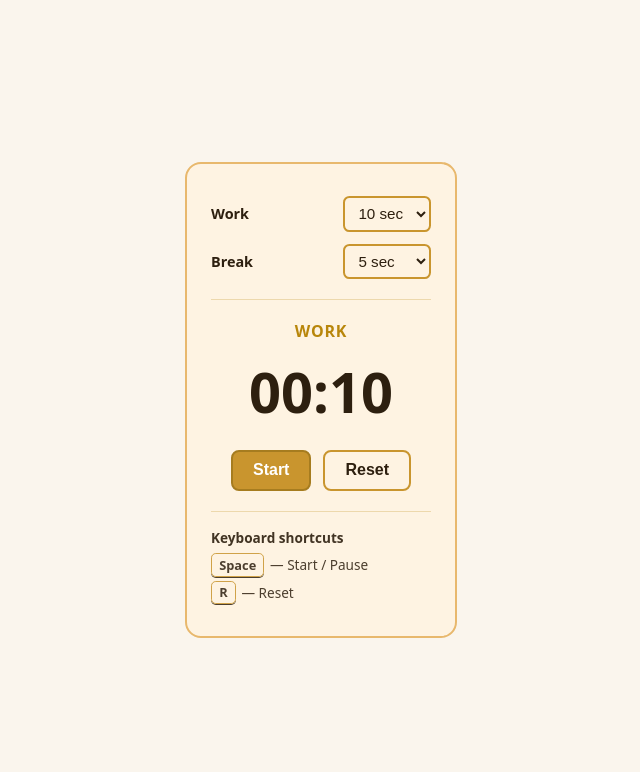
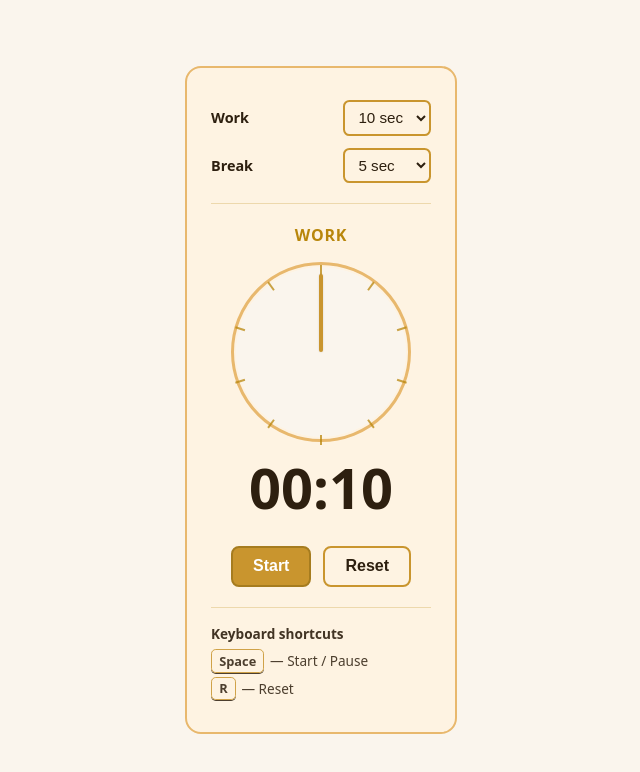
Before and after one commit to crisguardiola/pomodoro-timer, a website built with Vite: page index.html in a window 1280 px wide. Shown: the whole page, without its empty margins (319-959 px from the left). Built offline with nearby package versions, Linux system fonts and the light colour scheme.

Commit message:
analog clock

```diff
--- a/src/main.js
+++ b/src/main.js
@@ -25,6 +25,8 @@ let startPauseBtn;
 let rootEl;
 let workDurationSelect;
 let breakDurationSelect;
+let clockHandEl;
+let clockFaceEl;
 
 /** AudioContext for notification sound (created on first use / user gesture). */
 let audioContext = null;
@@ -160,15 +162,35 @@ function tick() {
 // --- Display -----------------------------------------------------------------
 
 /**
- * Updates the DOM: countdown text, Start/Pause label, mode label, and theme.
+ * Updates the DOM: countdown text, analog clock hand & ticks, Start/Pause label, mode label, and theme.
  */
 function updateDisplay() {
   if (!displayEl || !modeLabelEl || !startPauseBtn || !rootEl) return;
+  const totalDuration = getDuration(currentMode);
   displayEl.textContent = formatMMSS(timeRemaining);
   modeLabelEl.textContent = currentMode === "work" ? "Work" : "Break";
   startPauseBtn.textContent = isRunning ? "Pause" : "Start";
   rootEl.setAttribute("data-mode", currentMode);
   document.body.setAttribute("data-mode", currentMode);
+
+  // Analog clock: hand at 12 o'clock when full, sweeps clockwise as time counts down
+  if (clockHandEl && totalDuration > 0) {
+    const angle = (1 - timeRemaining / totalDuration) * 360;
+    clockHandEl.style.transform = `rotate(${angle}deg)`;
+  }
+  // Second ticks: one per second of current session, positioned around the circle
+  if (clockFaceEl) {
+    const ticks = clockFaceEl.querySelectorAll(".analog-clock-tick");
+    ticks.forEach((tick, i) => {
+      if (i < totalDuration) {
+        tick.style.display = "";
+        const tickAngle = (i / totalDuration) * 360;
+        tick.style.transform = `rotate(${tickAngle}deg)`;
+      } else {
+        tick.style.display = "none";
+      }
+    });
+  }
 }
 
 /**
@@ -185,6 +207,24 @@ function createUI() {
   modeLabelEl = document.createElement("div");
   modeLabelEl.className = "mode-label";
   modeLabelEl.setAttribute("aria-live", "polite");
+
+  // --- Analog clock: face, second ticks, hand ---------------------------------
+  const clockWrap = document.createElement("div");
+  clockWrap.className = "analog-clock-wrap";
+  clockWrap.setAttribute("aria-hidden", "true");
+
+  clockFaceEl = document.createElement("div");
+  clockFaceEl.className = "analog-clock-face";
+  for (let i = 0; i < 20; i++) {
+    const tick = document.createElement("div");
+    tick.className = "analog-clock-tick";
+    tick.setAttribute("data-tick-index", String(i));
+    clockFaceEl.appendChild(tick);
+  }
+  clockHandEl = document.createElement("div");
+  clockHandEl.className = "analog-clock-hand";
+  clockFaceEl.appendChild(clockHandEl);
+  clockWrap.appendChild(clockFaceEl);
 
   displayEl = document.createElement("div");
   displayEl.className = "countdown";
@@ -274,7 +314,7 @@ function createUI() {
   legendList.append(spaceRow, rRow);
   legendEl.append(legendTitle, legendList);
 
-  rootEl.append(settingsEl, modeLabelEl, displayEl, controls, legendEl);
+  rootEl.append(settingsEl, modeLabelEl, clockWrap, displayEl, controls, legendEl);
   app.append(rootEl);
 }
 
--- a/src/style.css
+++ b/src/style.css
@@ -164,13 +164,57 @@ body {
   color: var(--color-accent);
 }
 
+/* --- Analog clock ------------------------------------------------------------ */
+.analog-clock-wrap {
+  display: flex;
+  justify-content: center;
+  margin: var(--space-xl) 0 var(--space-lg);
+}
+
+.analog-clock-face {
+  position: relative;
+  width: 180px;
+  height: 180px;
+  border-radius: 50%;
+  border: 3px solid var(--color-border);
+  background-color: var(--color-bg-page);
+  box-shadow: inset 0 0 0 2px var(--color-bg-timer);
+}
+
+.analog-clock-tick {
+  position: absolute;
+  left: 50%;
+  top: 0;
+  width: 2px;
+  height: 10px;
+  margin-left: -1px;
+  background-color: var(--color-accent);
+  transform-origin: 1px 90px; /* center of 180px-tall face */
+  opacity: 0.75;
+}
+
+.analog-clock-hand {
+  position: absolute;
+  left: 50%;
+  bottom: 50%;
+  width: 4px;
+  height: 45%;
+  margin-left: -2px;
+  background-color: var(--color-accent-strong);
+  border-radius: 2px;
+  transform-origin: center bottom;
+  transform: rotate(0deg);
+  transition: transform 0.2s ease-out;
+  box-shadow: 0 0 2px var(--palette-shadow);
+}
+
 /* --- Countdown display (MM:SS) ----------------------------------------------- */
 .countdown {
   font-size: var(--font-size-display);
   font-weight: var(--font-weight-bold);
   font-variant-numeric: tabular-nums;
   line-height: var(--line-height-tight);
-  margin: var(--space-xl) 0 var(--space-3xl);
+  margin: 0 0 var(--space-3xl);
 }
 
 /* --- Controls --------------------------------------------------------------- */
```
